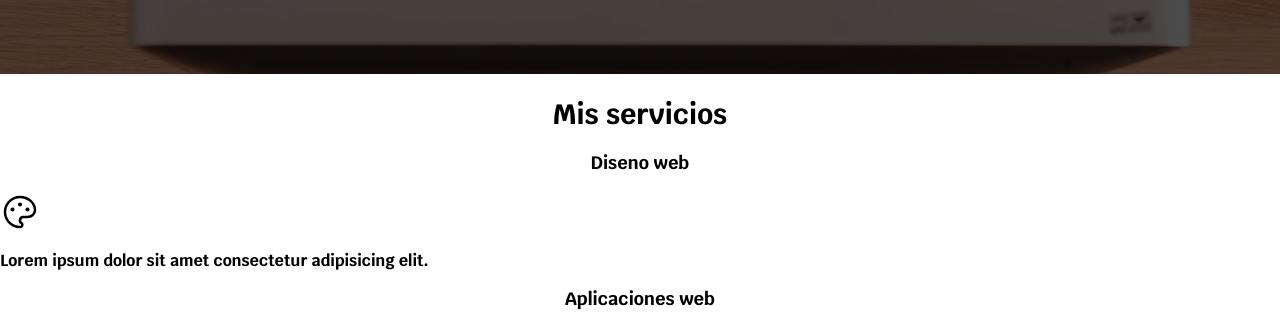
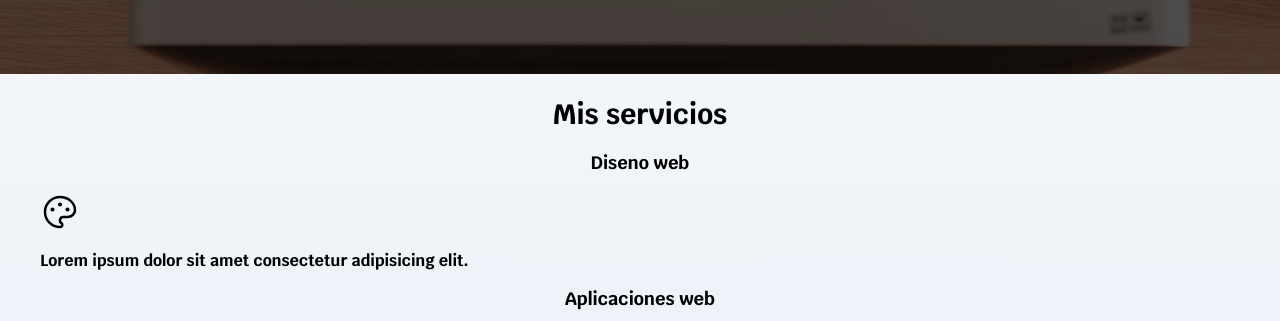
Before and after one commit to jairinfante/Tutorial, a plain HTML site: page index.html in a window 1280 px wide. Shown: the part 465-786 px from the top of the page. Drawn offline with Linux system fonts and the light colour scheme.

Commit message:
Proyecto finalizado

```diff
--- a/css/style.css
+++ b/css/style.css
@@ -4,6 +4,7 @@
     --primario: #ffC107;
     --secundario: #0097A7;
     --gris: #757575;
+    --grisClaro: #DFE9F3;
     --inicio-secundario: #1f3438;
 
     --fuente-principal: 3.8 rem;
@@ -19,7 +20,9 @@ html{
 body{
     font-size: 16px; /*1rem = 10px */
     font-family: 'Krub', sans-serif;
-    font-weight: 400;
+    background-image: linear-gradient(to top,  var(--grisClaro) 0%, var(--blanco) 100%);
+    /* font-weight: 400; */
+
 }
 h1{
     font-size: var(--fuente-principal);
@@ -46,6 +49,7 @@ h1, h2, h3{
 }
 .contenedor{
     max-width: 120rem;
+    margin: 0 auto;
    /*  margin-top: 0;
     margin-right: auto;
     margin-bottom: 0;
--- a/index.html
+++ b/index.html
@@ -47,7 +47,7 @@
     </section>
 
 
-    <main>
+    <main class="contenedor">
         <h2>Mis servicios</h2>
 
         <section>
```
